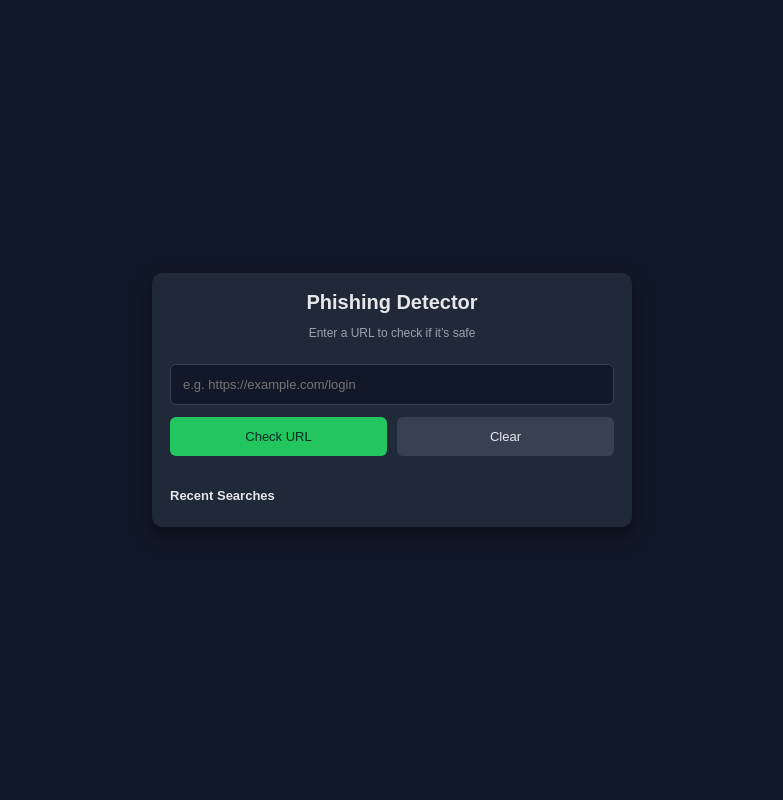
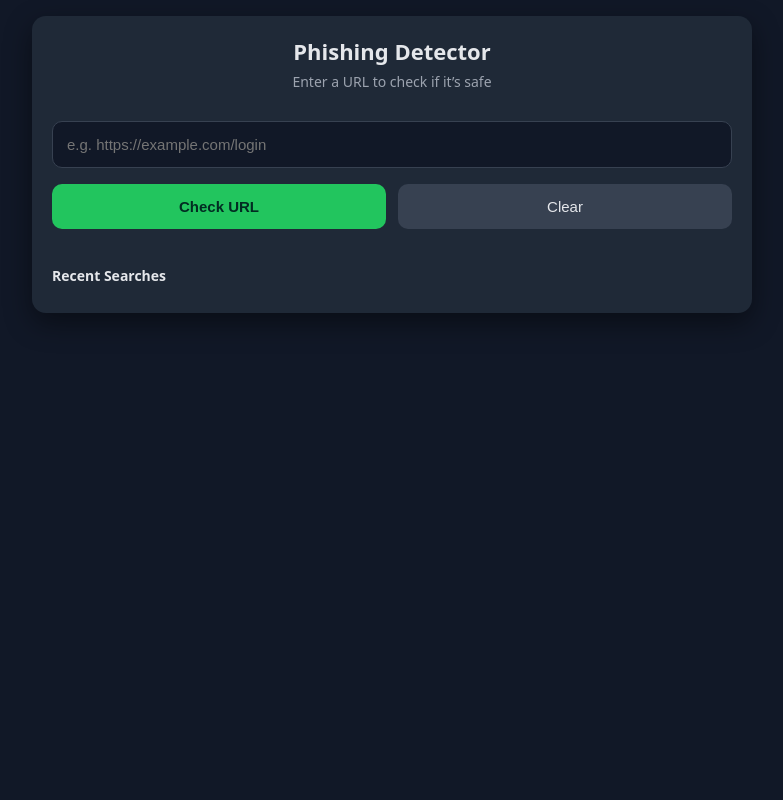
Before and after one commit to vishalbhage/phishing-detection-final, a Flask app: page / in a window 1280 px wide. Shown: the whole page, without its empty margins (248-1031 px from the left). Run offline with Flask 3, Linux system fonts and the light colour scheme; parts of the project's set-up code (start-up, migrations or seed data) failed here and were passed over.

Commit message:
Add files via upload

```diff
--- a/app.py
+++ b/app.py
@@ -1,19 +1,22 @@
-from flask import Flask, render_template, request
+from flask import Flask, render_template, request, session
 import pickle
+import pandas as pd
 from urllib.parse import urlparse
 from feature_extraction import extract_features
 
 app = Flask(__name__)
+app.secret_key = "phishing_detector_secret_key_2026"  # required for sessions
 
 # Load trained model
 model = pickle.load(open("model.pkl", "rb"))
 
-# Store history
-history = []
-
 @app.route("/", methods=["GET", "POST"])
 def index():
     prediction = None
+
+    # Create separate history for each user
+    if "history" not in session:
+        session["history"] = []
 
     if request.method == "POST":
         url = request.form["url"].lower()
@@ -21,12 +24,10 @@ def index():
 
         # Extract DOMAIN only
         domain = urlparse(url).netloc
-
-        # If user enters without https://
         if domain == "":
             domain = urlparse("http://" + url).netloc
 
-        # RULE-BASED CHECK
+        # ---------------- Rule-Based Quick Check ----------------
         if (
             "@" in url or
             domain.count("-") >= 3 or
@@ -37,16 +38,19 @@ def index():
         ):
             prediction = "Phishing Website"
         else:
-            result = model.predict([features])[0]
+            # ---------------- ML Prediction ----------------
+            feature_df = pd.DataFrame([features], columns=model.feature_names_in_)
+            result = model.predict(feature_df)[0]
             prediction = "Legitimate Website" if result == 1 else "Phishing Website"
 
-        # Save to history
-        history.append((url, prediction))
+        # Save per-user history
+        session["history"].append((url, prediction))
+        session.modified = True
 
     return render_template(
         "index.html",
         prediction=prediction,
-        history=history[::-1]  # latest first
+        history=session["history"][::-1]  # latest first
     )
 
 if __name__ == "__main__":
--- a/templates/index.html
+++ b/templates/index.html
@@ -12,58 +12,59 @@
 body {
     margin: 0;
     min-height: 100vh;
-    font-family: Arial, sans-serif;
+    font-family: system-ui, -apple-system, BlinkMacSystemFont, "Segoe UI", Arial, sans-serif;
     background: #111827;
     display: flex;
     justify-content: center;
-    align-items: center;
+    align-items: flex-start;   /* important */
     color: #e5e7eb;
-    padding: 12px;
+    padding: 16px;
 }
 
 .container {
     width: 100%;
-    max-width: 480px;
+    max-width: 720px;   /* bigger for mobile */
     background: #1f2937;
-    border-radius: 10px;
-    padding: 18px;
-    box-shadow: 0 8px 20px rgba(0,0,0,0.4);
+    border-radius: 14px;
+    padding: 20px;
+    box-shadow: 0 10px 28px rgba(0,0,0,0.45);
 }
 
 .header h1 {
     margin: 0;
-    font-size: clamp(16px, 2.5vw, 20px);
+    font-size: 22px;
     text-align: center;
 }
 
 .header p {
-    font-size: 12px;
+    font-size: 14px;
     text-align: center;
     color: #9ca3af;
+    margin-top: 6px;
 }
 
 .url-box input {
     width: 100%;
-    padding: 12px;
-    margin-top: 12px;
-    border-radius: 6px;
+    padding: 14px;
+    margin-top: 16px;
+    border-radius: 10px;
     border: 1px solid #374151;
     background: #111827;
     color: #e5e7eb;
-    font-size: 13px;
+    font-size: 15px;
 }
 
 .actions {
     display: flex;
-    gap: 10px;
-    margin-top: 12px;
+    gap: 12px;
+    margin-top: 16px;
 }
 
 button {
     flex: 1;
-    padding: 12px;
-    font-size: 13px;
-    border-radius: 6px;
+    padding: 14px;
+    font-size: 15px;
+    border-radius: 10px;
     border: none;
     cursor: pointer;
 }
@@ -71,6 +72,7 @@ button {
 .check-btn {
     background: #22c55e;
     color: #022c22;
+    font-weight: 600;
 }
 
 .clear-btn {
@@ -79,64 +81,42 @@ button {
 }
 
 .result-box {
-    margin-top: 14px;
-    padding: 12px;
+    margin-top: 18px;
+    padding: 14px;
     background: #111827;
-    border-radius: 6px;
+    border-radius: 10px;
     border: 1px solid #374151;
 }
 
 .result {
-    font-size: 15px;
+    font-size: 17px;
     font-weight: 600;
+    margin-top: 6px;
 }
 
 .legitimate { color: #22c55e; }
 .phishing { color: #ef4444; }
 
-/* SCROLLABLE HISTORY */
 .history {
-    margin-top: 14px;
-    max-height: 140px;   /* shows ~4 items */
+    margin-top: 18px;
+    max-height: 220px;   /* more visible */
     overflow-y: auto;
-    padding-right: 4px;
 }
 
 .history h4 {
-    margin-bottom: 6px;
-    font-size: 13px;
+    margin-bottom: 8px;
+    font-size: 14px;
 }
 
 .history-item {
-    font-size: 12px;
-    padding: 6px 8px;
+    font-size: 13px;
+    padding: 10px;
     background: #111827;
     border: 1px solid #374151;
-    border-radius: 4px;
-    margin-bottom: 6px;
+    border-radius: 8px;
+    margin-bottom: 8px;
 }
 
-/* Scrollbar styling */
-.history::-webkit-scrollbar {
-    width: 6px;
-}
-
-.history::-webkit-scrollbar-thumb {
-    background: #374151;
-    border-radius: 10px;
-}
-
-/* Extra small screens */
-@media (max-width: 360px) {
-    button {
-        font-size: 11px;
-        padding: 10px;
-    }
-
-    .url-box input {
-        font-size: 11px;
-    }
-}
 </style>
 </head>
 
```
